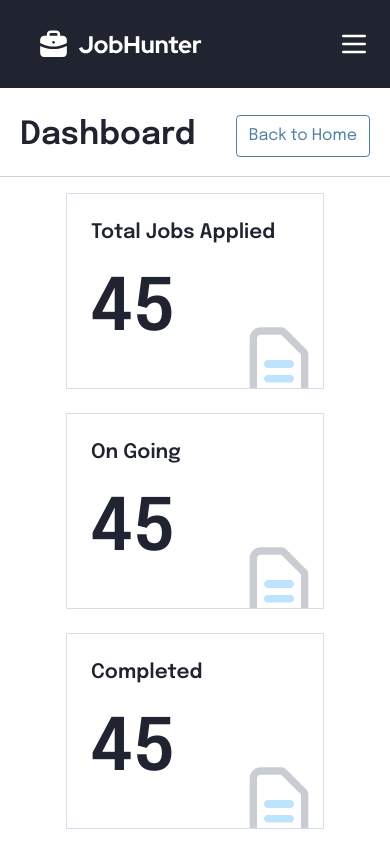
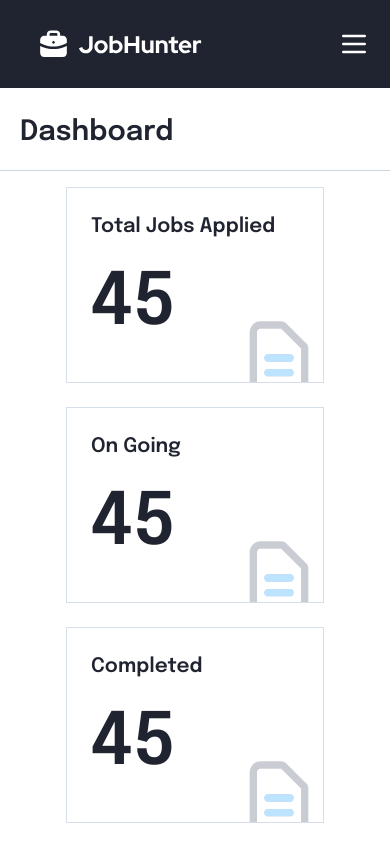
Before and after one commit to FERN2-Job-Marketplace/job-hunter, a Next.js app in the folder jobhunter/: page /user/dashboard in a window 390 px wide. Shown: the top 868 px of the page. Built offline with nearby package versions, Linux system fonts and the light colour scheme; no server answers.

Commit message:
style: update dashboard header responsiveness

```diff
--- a/jobhunter/src/app/_components/DashboardHeader.tsx
+++ b/jobhunter/src/app/_components/DashboardHeader.tsx
@@ -8,10 +8,10 @@ export default function DashboardHeader() {
   return (
     <>
         <div className="dashboardContentHeader flex items-center justify-between py-4 px-5 border-b border-solid border-slate-300">
-            <h1 className="font-semibold text-raisin-black text-[32px]">
+            <h1 className="font-semibold text-raisin-black text-[28px] md:text-[32px]">
                 {currentPath === "/user/dashboard" ? "Dashboard" : currentPath === "/user/myapplications" ? "My Applications" : currentPath === "/user/myprofile" ? "My Profile" : currentPath === "/company/joblisting" ? "Job Listing" : currentPath === "/company/applicants" ? "All Applicants" : currentPath === "/company/postajob" ? "Post a Job" : currentPath === "/company/profile" ? "Company Profile" : currentPath === "/company/applicants/details" ? "Applicant Details" : "Page"}
             </h1>
-            <Link href={"/"} className="border border-steel-blue border-solid text-steel-blue py-2 px-3 rounded transition hover:bg-steel-blue hover:text-white d-block">
+            <Link href={"/"} className="hidden md:block border border-steel-blue border-solid text-steel-blue py-2 px-3 rounded transition hover:bg-steel-blue hover:text-white d-block">
                 Back to Home
             </Link>
         </div>
```
